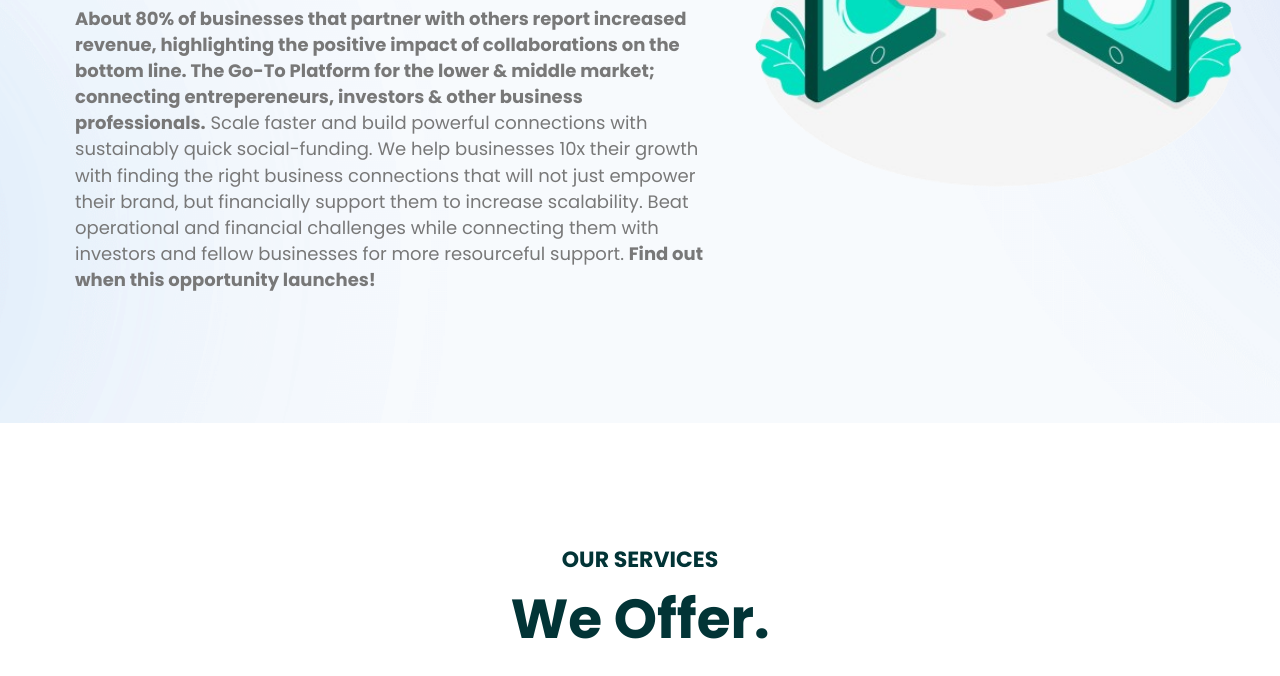
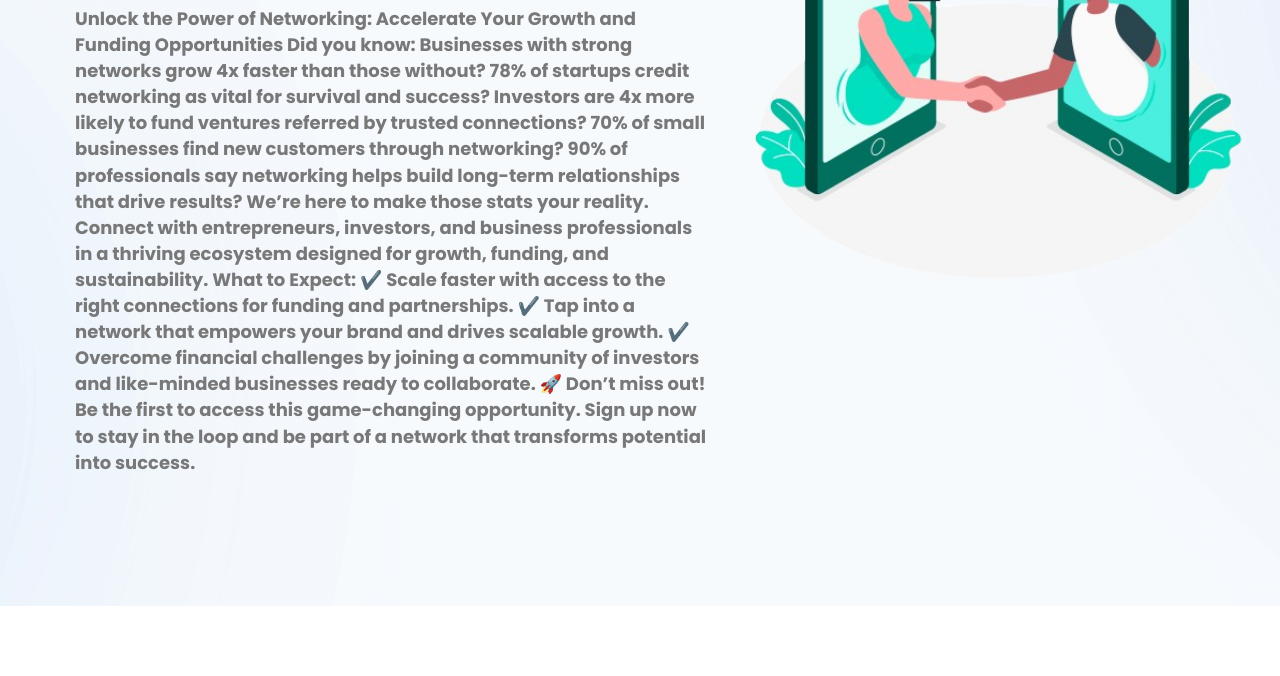
Before and after one commit to ImbueIt2024/Correct1, a plain HTML site: page index.html in a window 1280 px wide. Shown: the part 639-1315 px from the top of the page. Drawn offline with nearby package versions, Linux system fonts and the light colour scheme; files that its build step writes are made by us from their sources; a script that the page names is missing.

Commit message:
Update index.html

```diff
--- a/index.html
+++ b/index.html
@@ -164,12 +164,26 @@
             <h1 class="h1 hero-title">Invest, Get Funded, or Build Your Networth!</h1>
 
             <p class="hero-text">
-              <b> About 80% of businesses that partner with others report increased revenue, highlighting the positive impact of collaborations on the bottom line.
-              The Go-To Platform for the lower & middle market; connecting entrepereneurs, investors & other business professionals.</b>
-              Scale faster and build powerful connections with sustainably quick social-funding.
-              We help businesses 10x their growth with finding the right business connections that will not just empower their brand, but financially support them to increase scalability.
-              Beat operational and financial challenges while connecting them with investors and fellow
-              businesses for more resourceful support. <b>Find out when this opportunity launches!</b>
+              <b> Unlock the Power of Networking: Accelerate Your Growth and Funding Opportunities
+
+Did you know:
+
+    Businesses with strong networks grow 4x faster than those without?
+    78% of startups credit networking as vital for survival and success?
+    Investors are 4x more likely to fund ventures referred by trusted connections?
+    70% of small businesses find new customers through networking?
+    90% of professionals say networking helps build long-term relationships that drive results?
+
+We’re here to make those stats your reality.
+Connect with entrepreneurs, investors, and business professionals in a thriving ecosystem designed for growth, funding, and sustainability.
+
+What to Expect:
+✔️ Scale faster with access to the right connections for funding and partnerships.
+✔️ Tap into a network that empowers your brand and drives scalable growth.
+✔️ Overcome financial challenges by joining a community of investors and like-minded businesses ready to collaborate.
+
+🚀 Don’t miss out! Be the first to access this game-changing opportunity.
+Sign up now to stay in the loop and be part of a network that transforms potential into success.</b>
             </p>
 
             <form action="" class="hero-form">
```
